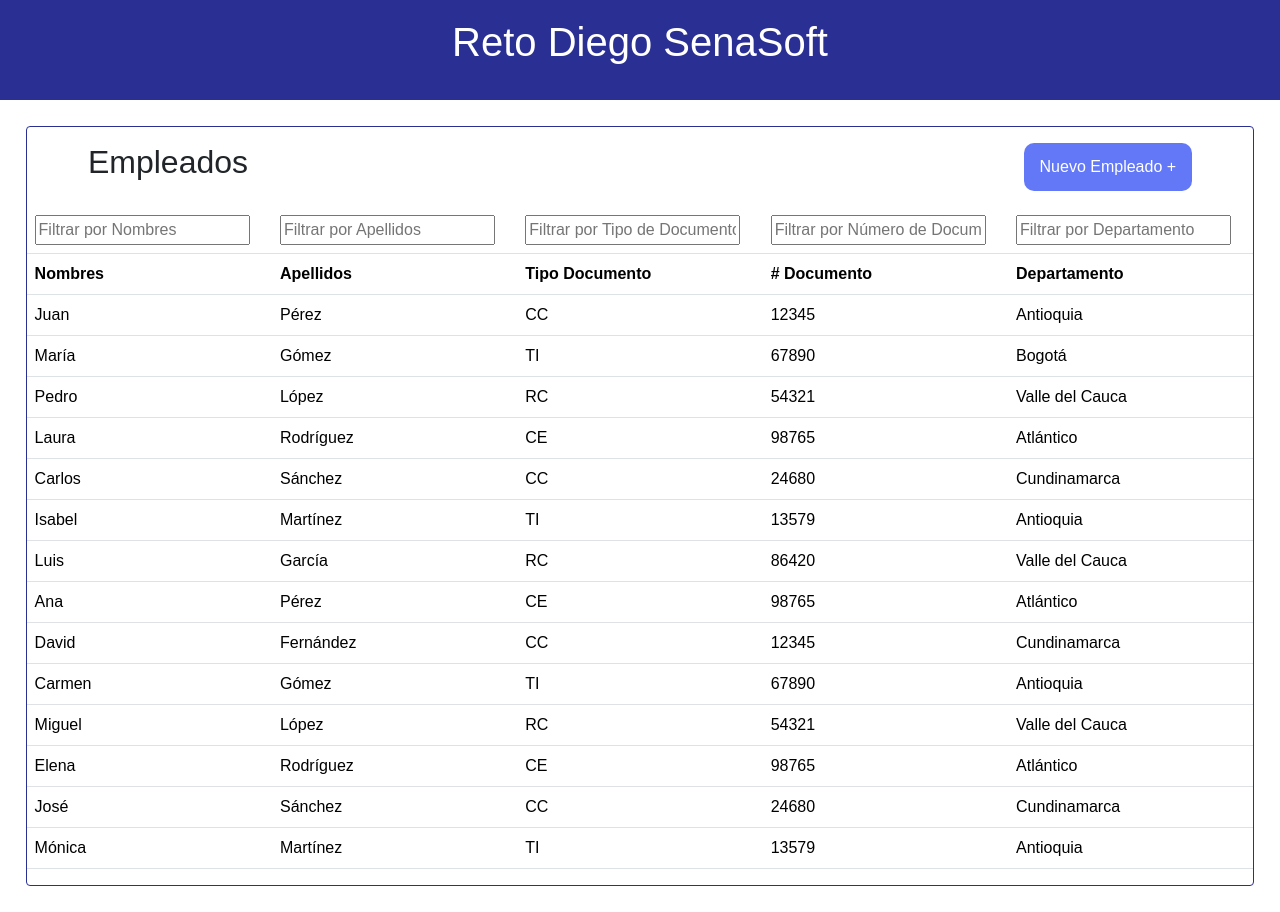
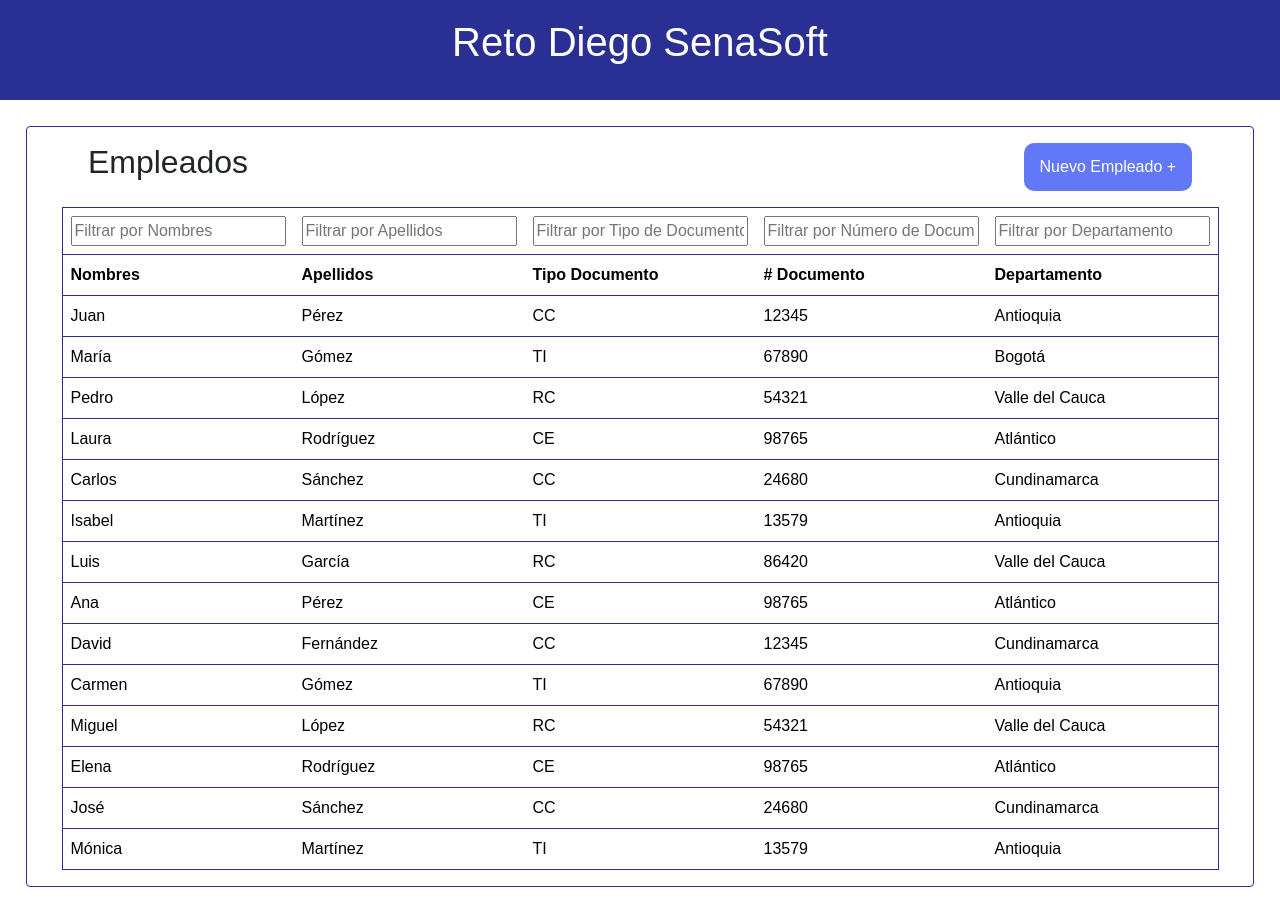
Before and after one commit to ferdlg/SenaSoft2023, a React (Create React App) app in the folder front/: page / in a window 1280 px wide. Built offline with nearby package versions, Linux system fonts and the light colour scheme; no server answers.

Commit message:
Add Service, correciones form

```diff
--- a/front/src/components/Employes/Employes.js
+++ b/front/src/components/Employes/Employes.js
@@ -7,186 +7,186 @@ import "./index.css"
 const Employes = () =>{
   const empleados = [
     {
-      "Tipo de Documento": "CC",
-      "Número Documento": "12345",
+      "TipoDoc": "CC",
+      "NumDoc": "12345",
       "Nombres": "Juan",
       "Apellidos": "Pérez",
       "Departamento": "Antioquia",
       "Ciudad": "Medellín",
       "Dirección": "Calle 123",
-      "Correo Electrónico": "juan.perez@example.com",
-      "Teléfono de Contacto": "123456789",
-      "Fecha de Creación": "2023-09-04",
-      "Fecha de Actualización": ""
+      "Email": "juan.perez@example.com",
+      "Telefono": "123456789",
+      "CreationDate": "2023-09-04",
+      "UpdateDate": ""
     },
     {
-      "Tipo de Documento": "TI",
-      "Número Documento": "67890",
+      "TipoDoc": "TI",
+      "NumDoc": "67890",
       "Nombres": "María",
       "Apellidos": "Gómez",
       "Departamento": "Bogotá",
       "Ciudad": "Bogotá",
       "Dirección": "Avenida 456",
-      "Correo Electrónico": "maria.gomez@example.com",
-      "Teléfono de Contacto": "987654321",
-      "Fecha de Creación": "2023-09-04",
-      "Fecha de Actualización": ""
+      "Email": "maria.gomez@example.com",
+      "Telefono": "987654321",
+      "CreationDate": "2023-09-04",
+      "UpdateDate": ""
     },
     {
-      "Tipo de Documento": "RC",
-      "Número Documento": "54321",
+      "TipoDoc": "RC",
+      "NumDoc": "54321",
       "Nombres": "Pedro",
       "Apellidos": "López",
       "Departamento": "Valle del Cauca",
       "Ciudad": "Cali",
       "Dirección": "Carrera 789",
-      "Correo Electrónico": "pedro.lopez@example.com",
-      "Teléfono de Contacto": "456789123",
-      "Fecha de Creación": "2023-09-04",
-      "Fecha de Actualización": ""
+      "Email": "pedro.lopez@example.com",
+      "Telefono": "456789123",
+      "CreationDate": "2023-09-04",
+      "UpdateDate": ""
     },
     {
-      "Tipo de Documento": "CE",
-      "Número Documento": "98765",
+      "TipoDoc": "CE",
+      "NumDoc": "98765",
       "Nombres": "Laura",
       "Apellidos": "Rodríguez",
       "Departamento": "Atlántico",
       "Ciudad": "Barranquilla",
       "Dirección": "Diagonal 101",
-      "Correo Electrónico": "laura.rodriguez@example.com",
-      "Teléfono de Contacto": "321654987",
-      "Fecha de Creación": "2023-09-04",
-      "Fecha de Actualización": ""
+      "Email": "laura.rodriguez@example.com",
+      "Telefono": "321654987",
+      "CreationDate": "2023-09-04",
+      "UpdateDate": ""
     },
     {
-      "Tipo de Documento": "CC",
-      "Número Documento": "24680",
+      "TipoDoc": "CC",
+      "NumDoc": "24680",
       "Nombres": "Carlos",
       "Apellidos": "Sánchez",
       "Departamento": "Cundinamarca",
       "Ciudad": "Bogotá",
       "Dirección": "Calle 678",
-      "Correo Electrónico": "carlos.sanchez@example.com",
-      "Teléfono de Contacto": "789123456",
-      "Fecha de Creación": "2023-09-04",
-      "Fecha de Actualización": ""
+      "Email": "carlos.sanchez@example.com",
+      "Telefono": "789123456",
+      "CreationDate": "2023-09-04",
+      "UpdateDate": ""
     },
     {
-      "Tipo de Documento": "TI",
-      "Número Documento": "13579",
+      "TipoDoc": "TI",
+      "NumDoc": "13579",
       "Nombres": "Isabel",
       "Apellidos": "Martínez",
       "Departamento": "Antioquia",
       "Ciudad": "Medellín",
       "Dirección": "Avenida 246",
-      "Correo Electrónico": "isabel.martinez@example.com",
-      "Teléfono de Contacto": "987654321",
-      "Fecha de Creación": "2023-09-04",
-      "Fecha de Actualización": ""
+      "Email": "isabel.martinez@example.com",
+      "Telefono": "987654321",
+      "CreationDate": "2023-09-04",
+      "UpdateDate": ""
     },
     {
-      "Tipo de Documento": "RC",
-      "Número Documento": "86420",
+      "TipoDoc": "RC",
+      "NumDoc": "86420",
       "Nombres": "Luis",
       "Apellidos": "García",
       "Departamento": "Valle del Cauca",
       "Ciudad": "Cali",
       "Dirección": "Carrera 135",
-      "Correo Electrónico": "luis.garcia@example.com",
-      "Teléfono de Contacto": "456789123",
-      "Fecha de Creación": "2023-09-04",
-      "Fecha de Actualización": ""
+      "Email": "luis.garcia@example.com",
+      "Telefono": "456789123",
+      "CreationDate": "2023-09-04",
+      "UpdateDate": ""
     },
     {
-      "Tipo de Documento": "CE",
-      "Número Documento": "98765",
+      "TipoDoc": "CE",
+      "NumDoc": "98765",
       "Nombres": "Ana",
       "Apellidos": "Pérez",
       "Departamento": "Atlántico",
       "Ciudad": "Barranquilla",
       "Dirección": "Diagonal 202",
-      "Correo Electrónico": "ana.perez@example.com",
-      "Teléfono de Contacto": "321654987",
-      "Fecha de Creación": "2023-09-04",
-      "Fecha de Actualización": ""
+      "Email": "ana.perez@example.com",
+      "Telefono": "321654987",
+      "CreationDate": "2023-09-04",
+      "UpdateDate": ""
     },
     {
-      "Tipo de Documento": "CC",
-      "Número Documento": "12345",
+      "TipoDoc": "CC",
+      "NumDoc": "12345",
       "Nombres": "David",
       "Apellidos": "Fernández",
       "Departamento": "Cundinamarca",
       "Ciudad": "Bogotá",
       "Dirección": "Calle 789",
-      "Correo Electrónico": "david.fernandez@example.com",
-      "Teléfono de Contacto": "789123456",
-      "Fecha de Creación": "2023-09-04",
-      "Fecha de Actualización": ""
+      "Email": "david.fernandez@example.com",
+      "Telefono": "789123456",
+      "CreationDate": "2023-09-04",
+      "UpdateDate": ""
     },
     {
-      "Tipo de Documento": "TI",
-      "Número Documento": "67890",
+      "TipoDoc": "TI",
+      "NumDoc": "67890",
       "Nombres": "Carmen",
       "Apellidos": "Gómez",
       "Departamento": "Antioquia",
       "Ciudad": "Medellín",
       "Dirección": "Avenida 369",
-      "Correo Electrónico": "carmen.gomez@example.com",
-      "Teléfono de Contacto": "987654321",
-      "Fecha de Creación": "2023-09-04",
-      "Fecha de Actualización": ""
+      "Email": "carmen.gomez@example.com",
+      "Telefono": "987654321",
+      "CreationDate": "2023-09-04",
+      "UpdateDate": ""
     },
     {
-      "Tipo de Documento": "RC",
-      "Número Documento": "54321",
+      "TipoDoc": "RC",
+      "NumDoc": "54321",
       "Nombres": "Miguel",
       "Apellidos": "López",
       "Departamento": "Valle del Cauca",
       "Ciudad": "Cali",
       "Dirección": "Carrera 147",
-      "Correo Electrónico": "miguel.lopez@example.com",
-      "Teléfono de Contacto": "456789123",
-      "Fecha de Creación": "2023-09-04",
-      "Fecha de Actualización": ""
+      "Email": "miguel.lopez@example.com",
+      "Telefono": "456789123",
+      "CreationDate": "2023-09-04",
+      "UpdateDate": ""
     },
     {
-      "Tipo de Documento": "CE",
-      "Número Documento": "98765",
+      "TipoDoc": "CE",
+      "NumDoc": "98765",
       "Nombres": "Elena",
       "Apellidos": "Rodríguez",
       "Departamento": "Atlántico",
       "Ciudad": "Barranquilla",
       "Dirección": "Diagonal 303",
-      "Correo Electrónico": "elena.rodriguez@example.com",
-      "Teléfono de Contacto": "321654987",
-      "Fecha de Creación": "2023-09-04",
-      "Fecha de Actualización": ""
+      "Email": "elena.rodriguez@example.com",
+      "Telefono": "321654987",
+      "CreationDate": "2023-09-04",
+      "UpdateDate": ""
     },
     {
-      "Tipo de Documento": "CC",
-      "Número Documento": "24680",
+      "TipoDoc": "CC",
+      "NumDoc": "24680",
       "Nombres": "José",
       "Apellidos": "Sánchez",
       "Departamento": "Cundinamarca",
       "Ciudad": "Bogotá",
       "Dirección": "Calle 896",
-      "Correo Electrónico": "jose.sanchez@example.com",
-      "Teléfono de Contacto": "789123456",
-      "Fecha de Creación": "2023-09-04",
-      "Fecha de Actualización": ""
+      "Email": "jose.sanchez@example.com",
+      "Telefono": "789123456",
+      "CreationDate": "2023-09-04",
+      "UpdateDate": ""
     },
     {
-      "Tipo de Documento": "TI",
-      "Número Documento": "13579",
+      "TipoDoc": "TI",
+      "NumDoc": "13579",
       "Nombres": "Mónica",
       "Apellidos": "Martínez",
       "Departamento": "Antioquia",
       "Ciudad": "Medellín",
       "Dirección": "Avenida 456",
-      "Correo Electrónico": "monica.martinez@example.com",
-      "Teléfono de Contacto": "987654321",
-      "Fecha de Creación": "2023-09-04",
-      "Fecha de Actualización": ""
+      "Email": "monica.martinez@example.com",
+      "Telefono": "987654321",
+      "CreationDate": "2023-09-04",
+      "UpdateDate": ""
     }
   ]
 
--- a/front/src/components/TableEmployes/TableEmployes.js
+++ b/front/src/components/TableEmployes/TableEmployes.js
@@ -2,54 +2,67 @@ import React, { useState } from 'react';
 import "./index.css"
 
 const TableEmployes = ({ employes }) => {
+
+  // Estado local para los filtros de busqueda
   const [searchFilters, setSearchFilters] = useState({
-    nombres: "",
-    apellidos: "",
-    tipoDocumento: "",
-    numeroDocumento: "",
-    departamento: ""
+    Nombres: "",
+    Apellidos: "",
+    TipoDoc: "",
+    NumDoc: "",
+    Departamento: ""
   });
 
+  // Manejar los cambios en los campos de busqueda
   const handleFilterChange = (e) => {
     const { name, value } = e.target;
+    // actualiza el estado searchFilters con el nuevo valor, manteniendo los valores anteriores intactos.
     setSearchFilters({
       ...searchFilters,
       [name]: value
     });
   };
 
+
+
+
+
+
   // Filtra los empleados basados en los criterios de búsqueda
 const filteredEmployes = employes.filter((employe) => {
-  const nombres = employe.Nombres ? employe.Nombres.toLowerCase() : "";
-  const apellidos = employe.Apellidos ? employe.Apellidos.toLowerCase() : "";
-  const tipoDocumento = employe["Tipo de Documento"] ? employe["Tipo de Documento"].toLowerCase() : "";
-  const numeroDocumento = employe["Número Documento"] ? employe["Número Documento"].toLowerCase() : "";
-  const departamento = employe.Departamento ? employe.Departamento.toLowerCase() : "";
+  // Se convierte a minúscula la información de cada empleado para que se pueda realizar la busqueda sin sensibilidad a Mayúsculas/Minúsculas
+  // Si no existe se deja vacio
+  const Nombres = employe.Nombres ? employe.Nombres.toLowerCase() : "";
+  const Apellidos = employe.Apellidos ? employe.Apellidos.toLowerCase() : "";
+  const TipoDoc = employe.TipoDoc ? employe.TipoDoc.toLowerCase() : "";
+  const NumDoc = employe.NumDoc ? employe.NumDoc.toLowerCase() : "";
+  const Departamento = employe.Departamento ? employe.Departamento.toLowerCase() : "";
 
-  const filterNombres = searchFilters.nombres.toLowerCase();
-  const filterApellidos = searchFilters.apellidos.toLowerCase();
-  const filterTipoDocumento = searchFilters.tipoDocumento.toLowerCase();
-  const filterNumeroDocumento = searchFilters.numeroDocumento.toLowerCase();
-  const filterDepartamento = searchFilters.departamento.toLowerCase();
+  // Se hace lo mismo con el texto ingresado en los filtros
+  const filterNombres = searchFilters.Nombres.toLowerCase();
+  const filterApellidos = searchFilters.Apellidos.toLowerCase();
+  const filterTipoDoc = searchFilters.TipoDoc.toLowerCase();
+  const filterNumDoc = searchFilters.NumDoc.toLowerCase();
+  const filterDepartamento = searchFilters.Departamento.toLowerCase();
 
   return (
-    nombres.includes(filterNombres) &&
-    apellidos.includes(filterApellidos) &&
-    tipoDocumento.includes(filterTipoDocumento) &&
-    numeroDocumento.includes(filterNumeroDocumento) &&
-    departamento.includes(filterDepartamento)
+    // Se retorna siempre y cuando se cumplan todas las busquedas
+    Nombres.includes(filterNombres) &&
+    Apellidos.includes(filterApellidos) &&
+    TipoDoc.includes(filterTipoDoc) &&
+    NumDoc.includes(filterNumDoc) &&
+    Departamento.includes(filterDepartamento)
   );
 });
 
 return (
-    <table className="table table-hover">
+  <table className="TableEmployes table table-hover">
     <thead>
       <tr>
         <th scope="col">
           <input
             type="text"
-              name="nombres"
-              value={searchFilters.nombres}
+            name="Nombres"
+            value={searchFilters.Nombres}
             onChange={handleFilterChange}
             placeholder="Filtrar por Nombres"
           />
@@ -57,8 +70,8 @@ const filteredEmployes = employes.filter((employe) => {
         <th scope="col">
           <input
             type="text"
-              name="apellidos"
-              value={searchFilters.apellidos}
+            name="Apellidos"
+            value={searchFilters.Apellidos}
             onChange={handleFilterChange}
             placeholder="Filtrar por Apellidos"
           />
@@ -66,8 +79,8 @@ const filteredEmployes = employes.filter((employe) => {
         <th scope="col">
           <input
             type="text"
-              name="tipoDocumento"
-              value={searchFilters.tipoDocumento}
+            name="TipoDoc"
+            value={searchFilters.TipoDoc}
             onChange={handleFilterChange}
             placeholder="Filtrar por Tipo de Documento"
           />
@@ -75,8 +88,8 @@ const filteredEmployes = employes.filter((employe) => {
         <th scope="col">
           <input
             type="text"
-              name="numeroDocumento"
-              value={searchFilters.numeroDocumento}
+            name="NumDoc"
+            value={searchFilters.NumDoc}
             onChange={handleFilterChange}
             placeholder="Filtrar por Número de Documento"
           />
@@ -84,8 +97,8 @@ const filteredEmployes = employes.filter((employe) => {
         <th scope="col">
           <input
             type="text"
-              name="departamento"
-              value={searchFilters.departamento}
+            name="Departamento"
+            value={searchFilters.Departamento}
             onChange={handleFilterChange}
             placeholder="Filtrar por Departamento"
           />
@@ -106,14 +119,15 @@ const filteredEmployes = employes.filter((employe) => {
         <tr key={index}>
           <td>{employe.Nombres}</td>
           <td>{employe.Apellidos}</td>
-            <td>{employe["Tipo de Documento"]}</td>
-            <td>{employe["Número Documento"]}</td>
+          <td>{employe.TipoDoc}</td>
+          <td>{employe.NumDoc}</td>
           <td>{employe.Departamento}</td>
         </tr>
       ))}
     </tbody>
   </table>
 );
+
 }
 
 export default TableEmployes;
--- a/front/src/components/TableEmployes/index.css
+++ b/front/src/components/TableEmployes/index.css
@@ -0,0 +1,5 @@
+.TableEmployes{
+    border: 1px solid #2a2f93;
+    border-radius: 4px;
+    width: auto;
+}
```
Also changed, not shown: front/src/components/FormEmployes/FormEmployes.js (+24 -21 lines), front/src/services/EmployeeService.js (added, +28 -0 lines). Lines whose indentation alone changed are shown as unchanged.
